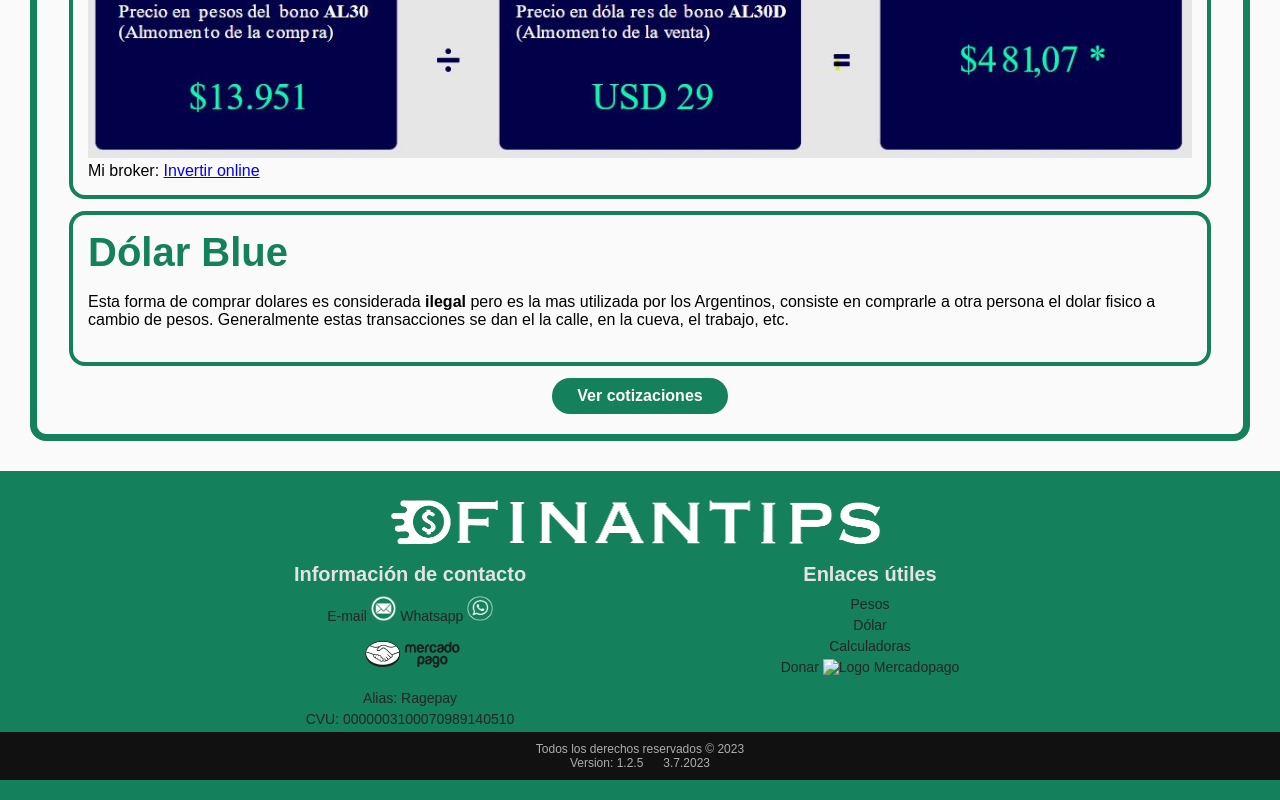
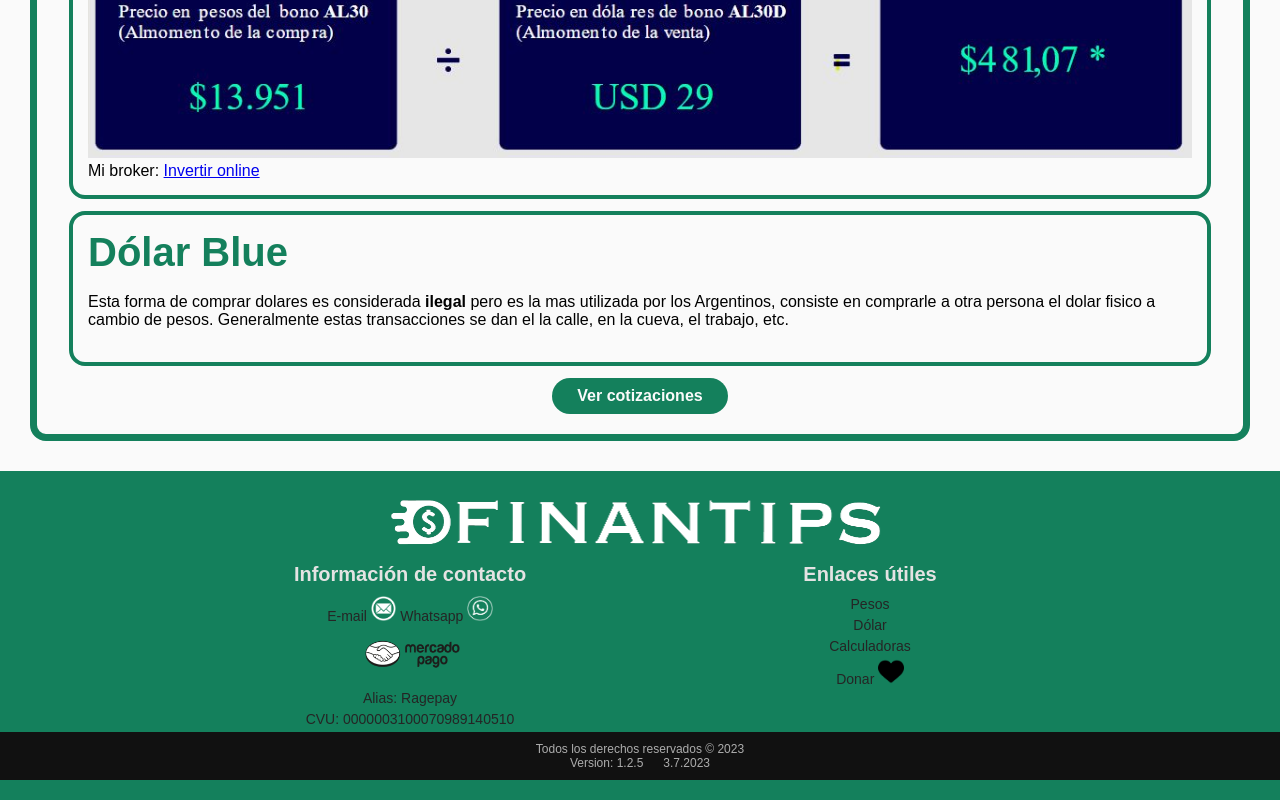
Before and after one commit to Ragepay/Tecnicatura-Universitaria-en-Programacion-UTN, a plain HTML site: page Dólar.html in a window 1280 px wide. Shown: the part 1654-2454 px from the top of the page. Drawn offline with Linux system fonts and the light colour scheme; the site is published under a folder, as on GitHub Pages, so addresses that start at the root find nothing.

Commit message:
Testeo completado, sin errores.

```diff
--- a/Dólar.html
+++ b/Dólar.html
@@ -157,7 +157,7 @@
                     <li><a href="./Dólar.html">Dólar</a></li>
                     <li><a href="./Calculadora.html">Calculadoras</a></li>
                     <li><a href="https://link.mercadopago.com.ar/finanftips" target="_blank">Donar <img
-                                src="/imagenes/iconodonar.png" alt="Logo Mercadopago"></a>
+                                src="./imagenes/iconodonar.png" alt="Logo Mercadopago"></a>
                     </li>
                 </ul>
             </div>
```
